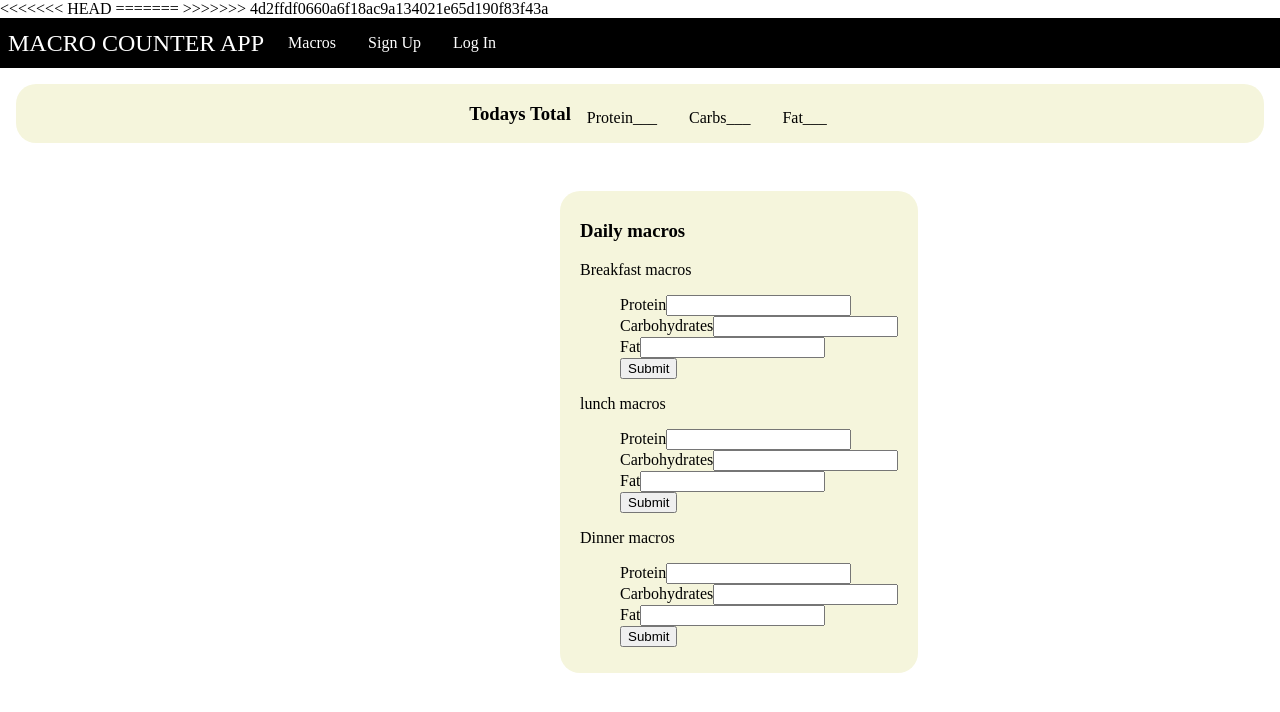
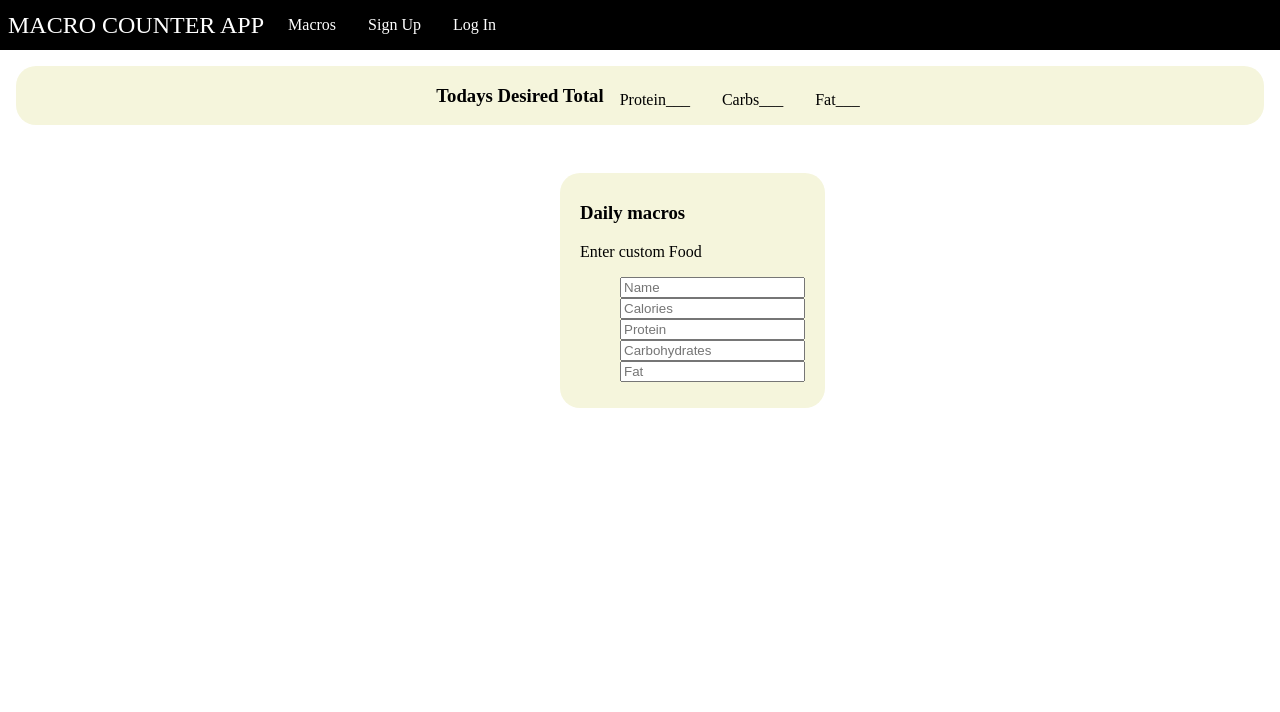
Before and after one commit to dinhdomenico12/macroc, a Django app: page / in a window 1280 px wide. Shown: the top 712 px of the page. Run offline with Django 3.2, Linux system fonts and the light colour scheme.

Commit message:
updating

```diff
--- a/macroc/settings.py
+++ b/macroc/settings.py
@@ -78,8 +78,6 @@ DATABASES = {
       'default': {
             'ENGINE': 'django.db.backends.postgresql',
             'NAME': 'macroc',
-             'USER': 'postgres',       # windows/linux-only
-        'PASSWORD': 'Hermes770', # windows/linux-only
       }
 }
 
--- a/main_app/templates/macro/index.html
+++ b/main_app/templates/macro/index.html
@@ -5,11 +5,7 @@
       <meta charset="UTF-8">
       <meta http-equiv="X-UA-Compatible" content="IE=edge">
       <meta name="viewport" content="width=device-width, initial-scale=1.0">
-<<<<<<< HEAD
-      <link rel="stylesheet" href="static/style.css">
-=======
       <link rel="stylesheet" href="static/css/style.css">
->>>>>>> 4d2ffdf0660a6f18ac9a134021e65d190f83f43a
       <title>Home page</title>
 </head>
 <body>
@@ -39,7 +35,7 @@
 <main>
       <div class="total-wrapper" >
             <div class="total-title">
-                  <h3 class="daily-total">Todays Total</h3>
+                  <h3 class="daily-total">Todays Desired Total </h3>
             </div>
             <div class="total_macros">
                   <ul>
@@ -55,40 +51,18 @@
 				<h3 class="daily-macros">Daily macros</h3>
 			</div>
 			<div id="meal-date" class="breakfast-form">
-				<label for="expiry-month">Breakfast macros</label>
+				<label for="expiry-month">Enter custom Food</label>
 				<div id="date-val">
                               <ul>
-                                    <li>Protein<input class="daily macros" maxlength="1" placeholder="" required></li>
-                                    <li>Carbohydrates<input class="daily macros" maxlength="1" placeholder="" required></li>
-                                    <li>Fat<input class="daily macros" maxlength="1" placeholder="" required></li>
-                                    <button class="submit" type="submit">Submit</button>
-                              </ul>
-			</div>
-                  <div id="meal-date" class="lunch-form">
-				<label for="expiry-month">lunch macros</label>
-				<div id="date-val">
-                              <ul>
-                                    <li>Protein<input class="daily macros" maxlength="1" placeholder="" required></li>
-                                    <li>Carbohydrates<input class="daily macros" maxlength="1" placeholder="" required></li>
-                                    <li>Fat<input class="daily macros" maxlength="1" placeholder="" required></li>
-                                    <button class="submit" type="submit">Submit</button>
-                              </ul>
-                  </div>
-
-                  <div id="meal-date" class="dinner-form">
-				<label for="expiry-month">Dinner macros</label>
-				<div id="date-val">
-                              <ul>
-                                    <li>Protein<input class="daily macros" maxlength="1" placeholder="" required></li>
-                                    <li>Carbohydrates<input class="daily macros" maxlength="1" placeholder="" required></li>
-                                    <li>Fat<input class="daily macros" maxlength="1" placeholder="" required></li>
-                                    <button class="submit" type="submit">Submit</button>
+                                    <li><input type="text" class="daily-food"  placeholder="Name" required></li>
+                                    <li><input type="text" class="daily-calories"  placeholder="Calories" required></li>
+                                    <li><input type="text" class="daily-protein"  placeholder="Protein" required></li>
+                                    <li><input type="text" class="daily-carbs" placeholder="Carbohydrates" required></li>
+                                    <li><input type="text" class="daily-fat"  placeholder="Fat" required></li>
                               </ul>
 			</div>
 		</form>
       </div>
-
-
 </main>
 </body>
 </html>
```
Also changed, not shown: manage.py (+9 -9 lines), 1 other file.
